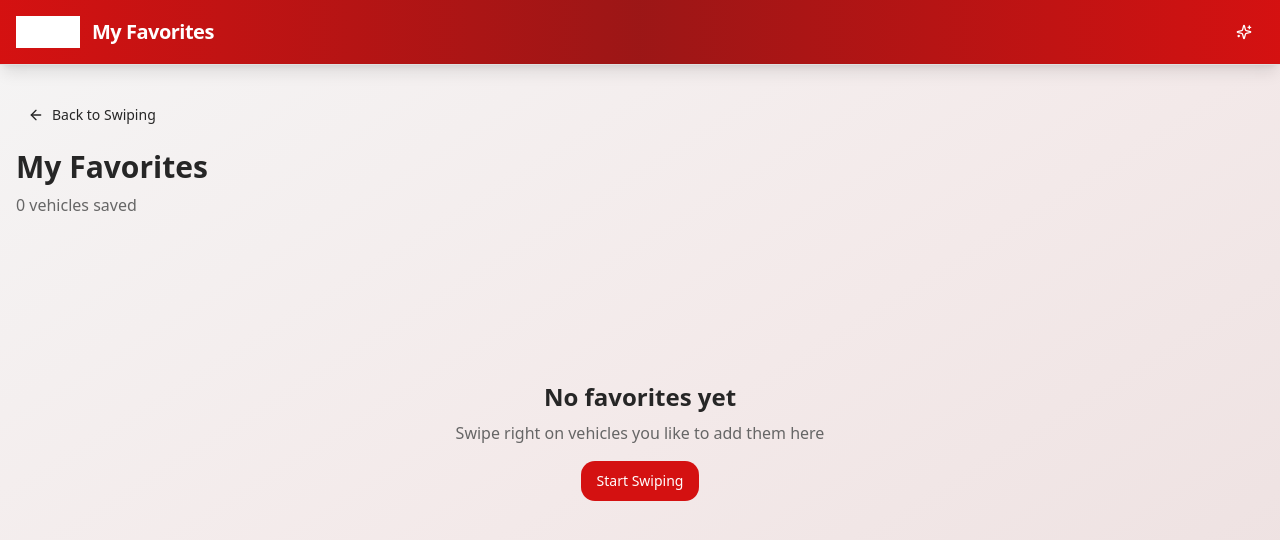
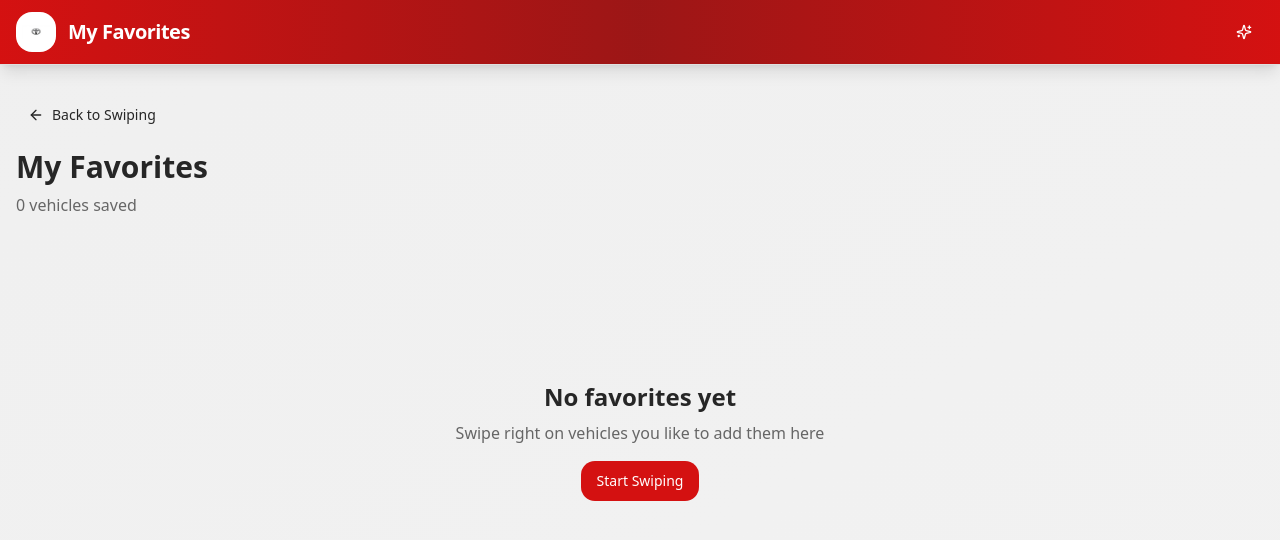
Before and after one commit to DarthDexTroy/toyota-matchmaker, a React (Vite) app: page /favorites in a window 1280 px wide. Shown: the top 540 px of the page. Built offline with nearby package versions, Linux system fonts and the light colour scheme; the HTML template or start-up script is replaced by a standard one.

Commit message:
Fix header emblem and background
The Toyota emblem was not loading correctly in the header. This commit fixes the image path and styling for the emblem. Additionally, a red/dark red/gray gradient background has been applied to the main pages to improve the visual theme.

```diff
--- a/src/components/AppHeader.tsx
+++ b/src/components/AppHeader.tsx
@@ -22,8 +22,8 @@ export const AppHeader = ({ onSettingsClick, title }: AppHeaderProps) => {
             onClick={() => navigate("/")}
             className="flex items-center gap-3 shrink-0 hover:opacity-90 transition-opacity"
           >
-            <div className="h-10 w-auto flex items-center">
-              <img src={toyotaLogo} alt="Toyota" className="h-8 w-auto brightness-0 invert" />
+            <div className="h-10 w-10 flex items-center justify-center bg-white rounded-lg p-1.5">
+              <img src={toyotaLogo} alt="Toyota" className="h-full w-full object-contain" />
             </div>
             <div className="hidden sm:block">
               <div className="text-xl font-black text-primary-foreground leading-none tracking-tight">
--- a/src/pages/Favorites.tsx
+++ b/src/pages/Favorites.tsx
@@ -14,7 +14,7 @@ export const Favorites = ({ vehicles, onRemove }: FavoritesProps) => {
   const navigate = useNavigate();
 
   return (
-    <div className="min-h-screen bg-gradient-to-br from-background via-primary/5 to-accent/10">
+    <div className="min-h-screen bg-gradient-to-br from-muted via-muted/80 to-muted/60">
       <AppHeader title="My Favorites" />
 
       <main className="container mx-auto px-4 py-8">
--- a/src/pages/Index.tsx
+++ b/src/pages/Index.tsx
@@ -98,7 +98,7 @@ const Index = ({ preferences, setPreferences, session, setSession, rankedVehicle
         initialPrefs={preferences}
       />
 
-      <div className="min-h-screen bg-gradient-to-br from-background via-primary/5 to-accent/10">
+      <div className="min-h-screen bg-gradient-to-br from-muted via-muted/80 to-muted/60">
         <AppHeader onSettingsClick={handleEditPreferences} />
 
         {/* Main Content */}
--- a/src/pages/Passes.tsx
+++ b/src/pages/Passes.tsx
@@ -14,7 +14,7 @@ export const Passes = ({ vehicles, onRestore }: PassesProps) => {
   const navigate = useNavigate();
 
   return (
-    <div className="min-h-screen bg-gradient-to-br from-background via-primary/5 to-accent/10">
+    <div className="min-h-screen bg-gradient-to-br from-muted via-muted/80 to-muted/60">
       <AppHeader title="Passed Vehicles" />
 
       <main className="container mx-auto px-4 py-8">
--- a/src/pages/VehicleDetail.tsx
+++ b/src/pages/VehicleDetail.tsx
@@ -14,7 +14,7 @@ export const VehicleDetail = ({ vehicle }: VehicleDetailProps) => {
   const navigate = useNavigate();
 
   return (
-    <div className="min-h-screen bg-gradient-to-br from-background via-primary/5 to-accent/10">
+    <div className="min-h-screen bg-gradient-to-br from-muted via-muted/80 to-muted/60">
       <AppHeader title="Vehicle Details" />
 
       <main className="container mx-auto px-4 py-8 max-w-6xl">
```
